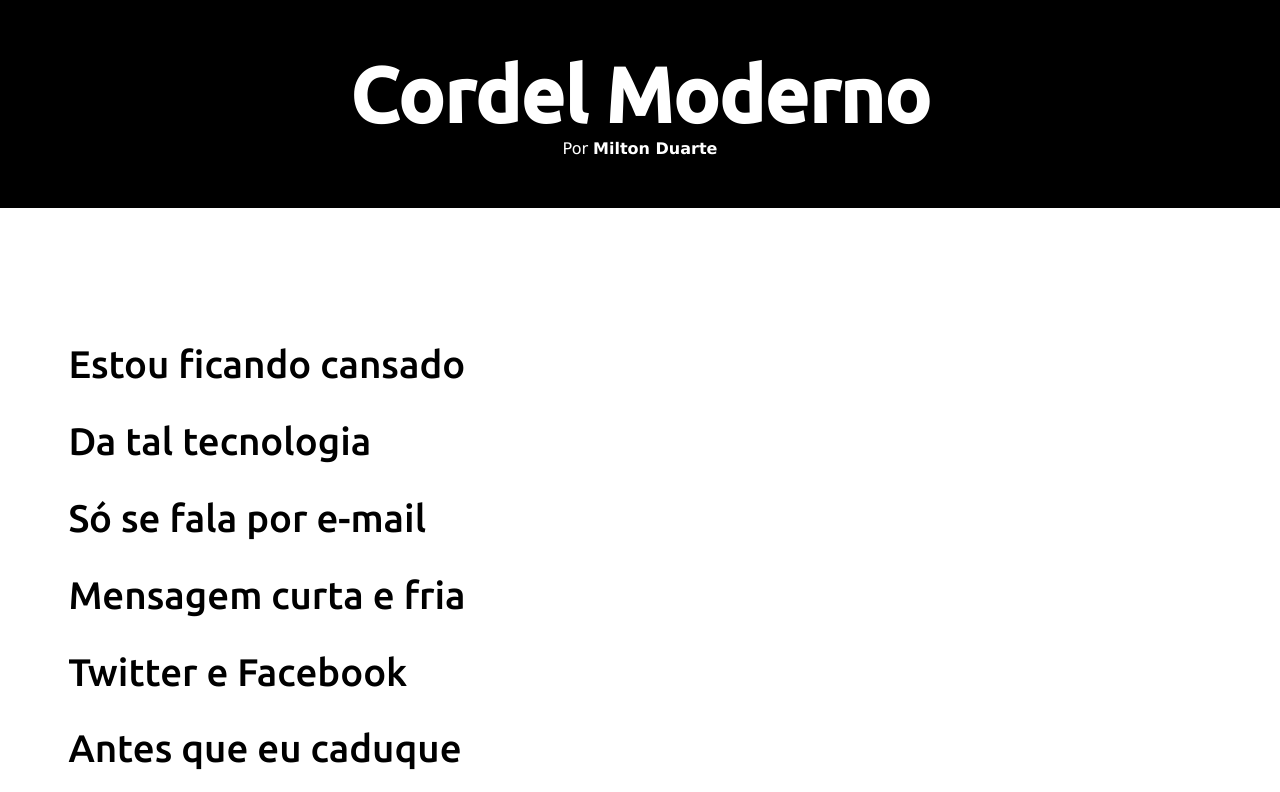
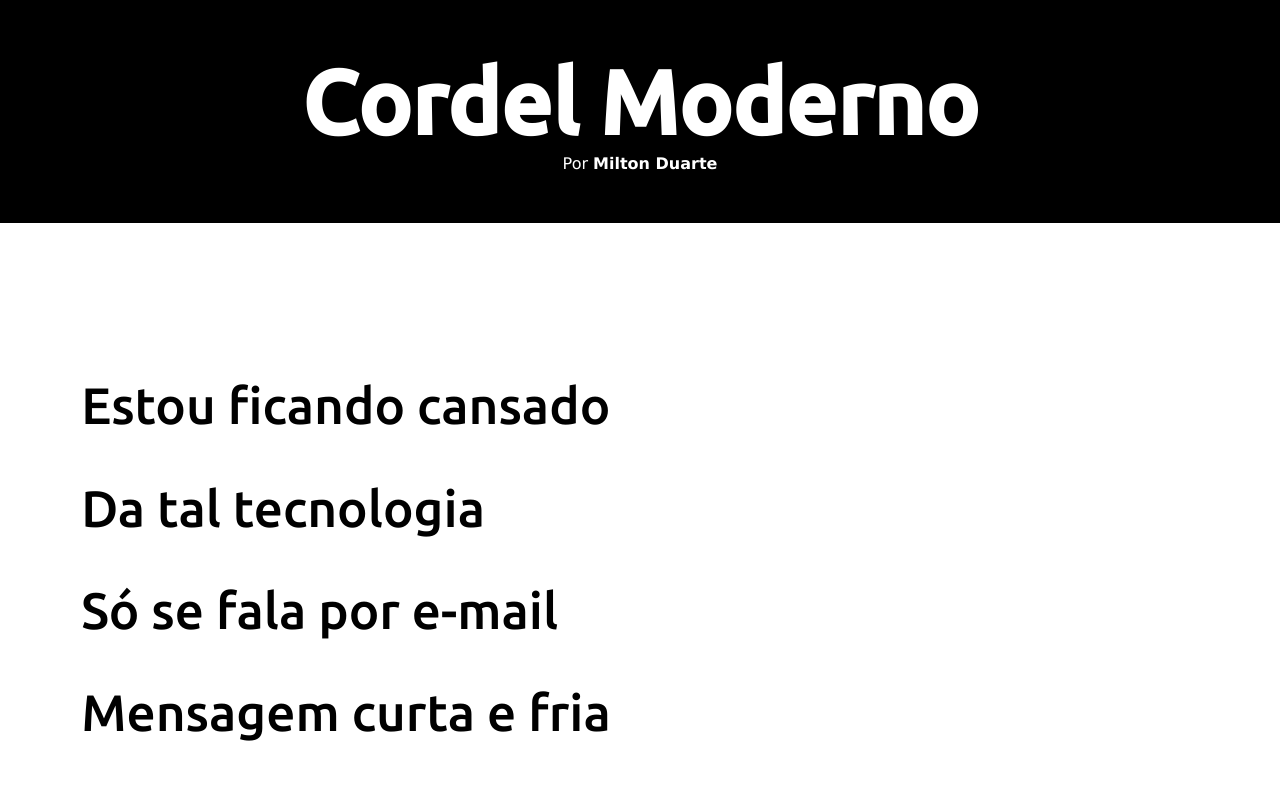
Before and after one commit to codelusca/projeto-cordel, a plain HTML site: page index.html in a window 1280 px wide. Shown: the top 792 px of the page. Drawn offline with Linux system fonts and the light colour scheme.

Commit message:
Update style.css
add

```diff
--- a/style.css
+++ b/style.css
@@ -28,7 +28,7 @@ header > h1 {
     padding-top: 50px;
     font-family: var(--fonte2);
     font-weight: 600;
-    font-size: 6vw;
+    font-size: 7vw;
 }
 
 header > p {
@@ -51,7 +51,7 @@ section {
     line-height: 2em;
     padding-left: 30px;
     font-family: var(--fonte2);
-    font-size: 3vw;
+    font-size: 4vw;
 }
 
 section > p {
```
